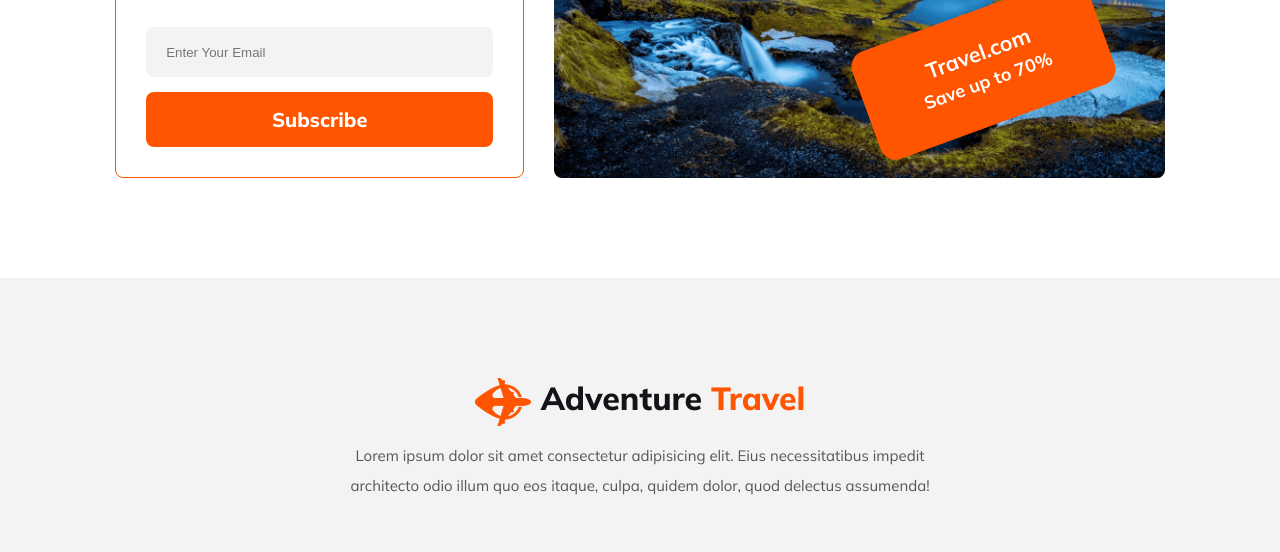
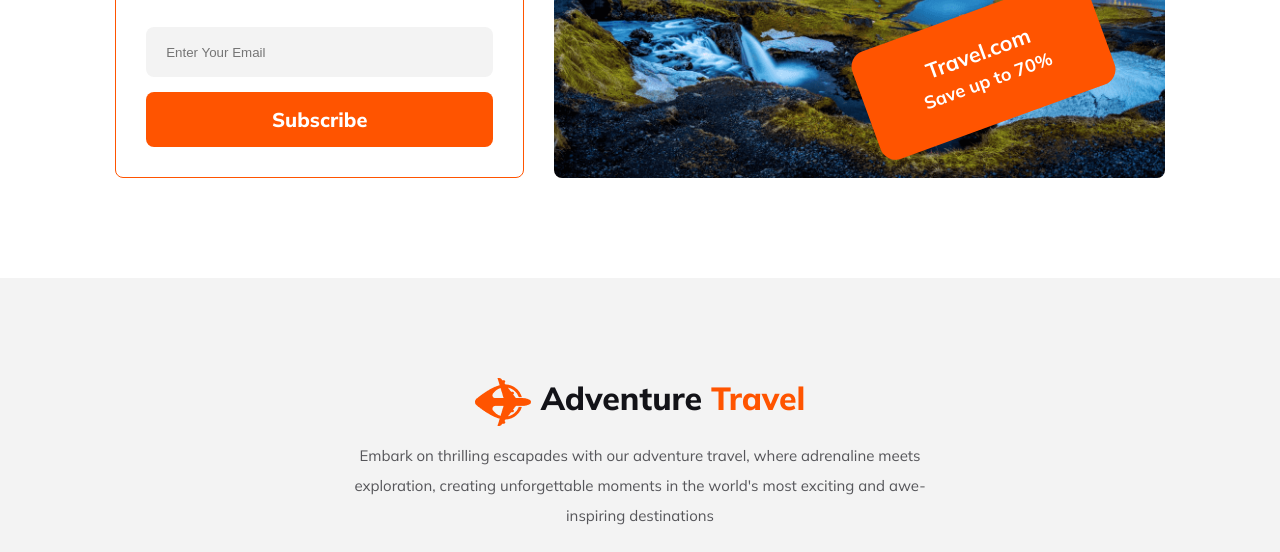
Before and after one commit to Sohana-Karniz-Mimmi/adventure-travel, a plain HTML site: page index.html in a window 1280 px wide. Shown: the part 3598-4150 px from the top of the page. Drawn offline with Linux system fonts and the light colour scheme.

Commit message:
added some meaningful text

```diff
--- a/index.html
+++ b/index.html
@@ -224,7 +224,7 @@
               <img src="./Images/Group 40071 (2).png" alt="">
               <h2 class="footer-title section-title">Adventure <span class="span-text">Travel</span></h2>
           </div>
-          <p class="destination-description banner-description">Lorem ipsum dolor sit amet consectetur adipisicing elit. Eius necessitatibus impedit architecto odio illum quo eos itaque, culpa, quidem dolor, quod delectus assumenda!</p>
+          <p class="destination-description banner-description">Embark on thrilling escapades with our adventure travel, where adrenaline meets exploration, creating unforgettable moments in the world's most exciting and awe-inspiring destinations</p>
           <div class="footer-icon">
               <a class="fb" href=""><i class="fa-brands fa-twitter"></i></a>
               <a class="insta" href=""><i class="fa-brands fa-facebook-f"></i></a>
```
